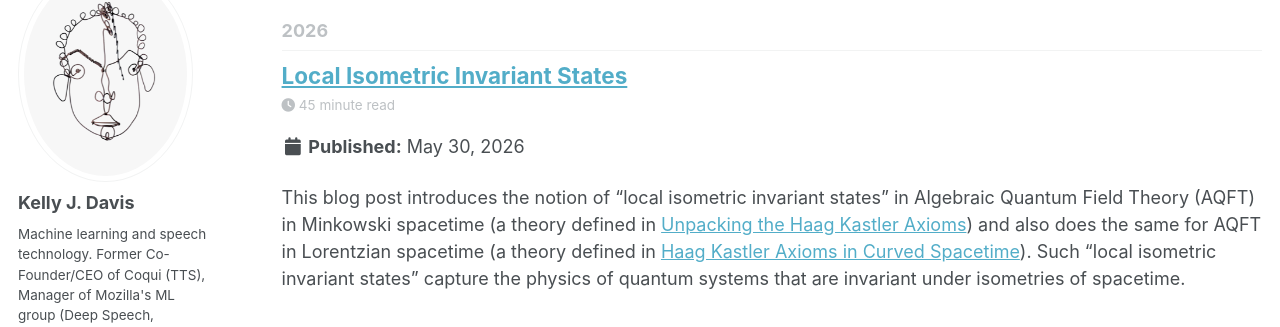
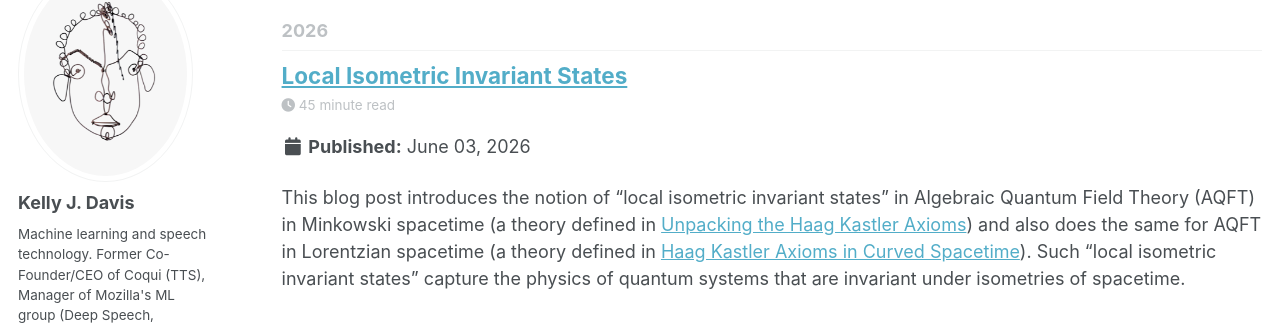
Before and after one commit to KellyJDavis/KellyJDavis.github.io, a Jekyll site: the page built from _pages/year-archive.html, in a window 1280 px wide and 900 px high. Shown: the part 135-462 px from the top of the window. Built offline with Jekyll 4.4.1, drawn with Linux system fonts in a browser that asks for light colours; some web fonts are replaced; a script bundle is joined from its source files by our own code; library files that are not in the unit come from our copies.

Commit message:
Changed date

```diff
--- a/_posts/2026-06-03-local-isometric-invariant-states.md
+++ b/_posts/2026-06-03-local-isometric-invariant-states.md
@@ -1,6 +1,6 @@
 ---
 title:  "Local Isometric Invariant States"
-date:   2026-05-30 06:53:53 +0200
+date:   2026-06-03 06:53:53 +0200
 categories: aqft lcaqft
 ---
 
```
